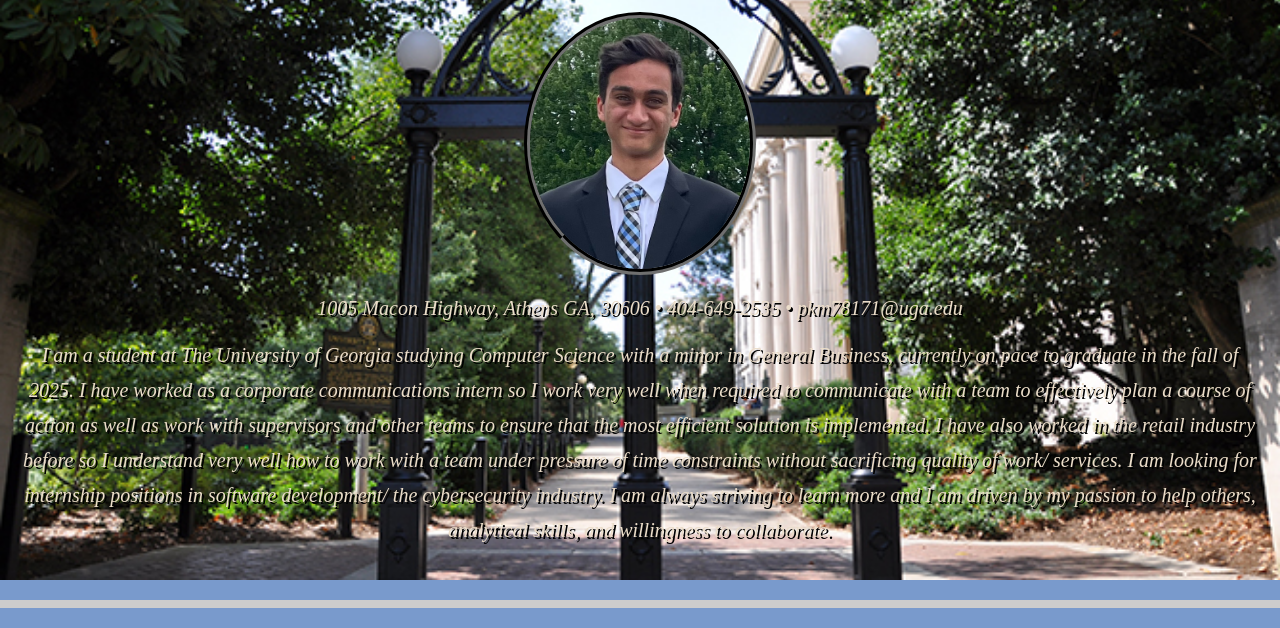
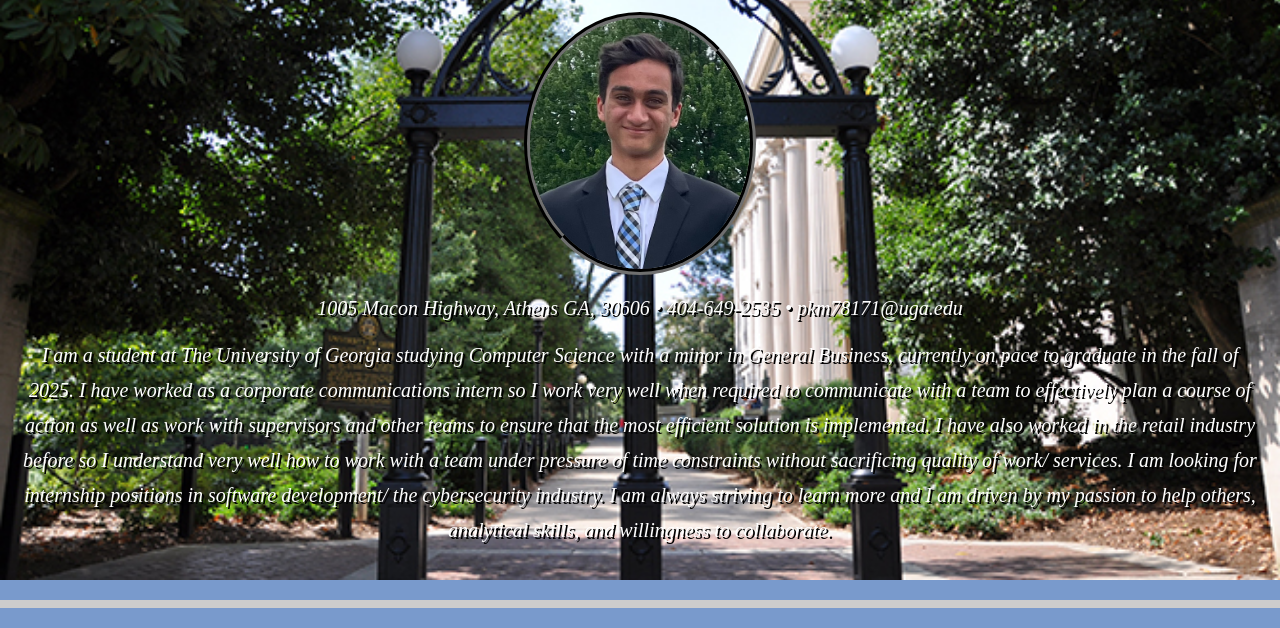
Before and after one commit to parthm06/cv, a plain HTML site: page index.html in a window 1280 px wide. Shown: the part 166-794 px from the top of the page. Drawn offline with Linux system fonts and the light colour scheme; a web font is replaced by a local one.

Commit message:
Make splash text easier to read

```diff
--- a/css/style.css
+++ b/css/style.css
@@ -76,7 +76,8 @@ footer a:hover {
 .splash p {
     font-style: oblique;
     font-size: 20px;
-    color:rgb(235, 221, 201);
+    /*color:rgb(235, 221, 201);*/
+    color:white;
     text-shadow: 2px 2px rgb(0, 0, 0);
     text-emphasis:;
     background-blend-mode:difference;
```
